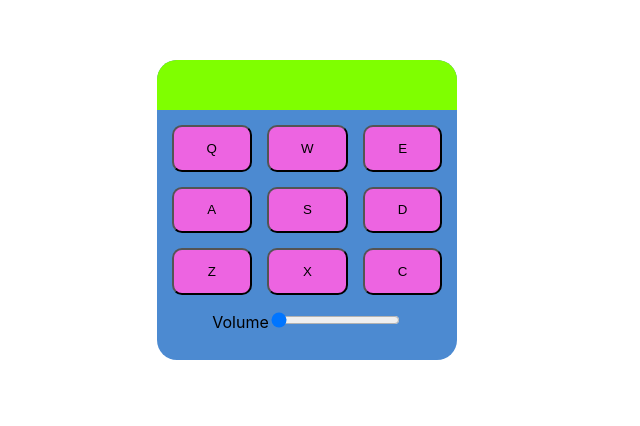
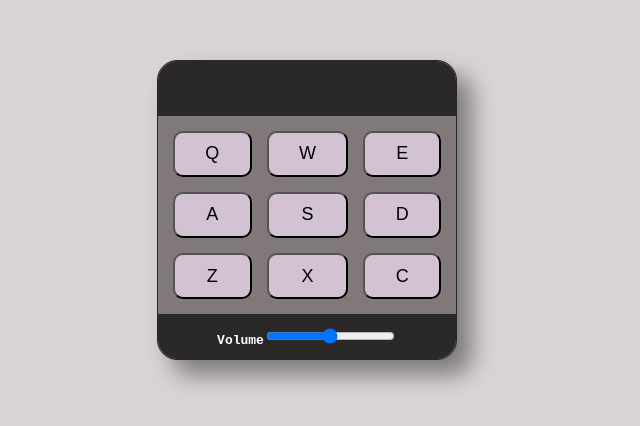
Before and after one commit to SarangWadode/drum-machine, a React (Create React App) app: page / in a window 1280 px wide. Shown: the part 190-616 px from the top of the page, without its empty margins (333-973 px from the left). Built offline with nearby package versions, Linux system fonts and the light colour scheme.

Commit message:
styled all the components and console logs removed

```diff
--- a/src/components/App.css
+++ b/src/components/App.css
@@ -1,19 +1,23 @@
 .App {
     display: flex;
     flex-direction: column;
-    background: rgb(76, 138, 209);
+    background: rgb(129, 121, 121);
     width: 300px;
     height: 300px;
+    border: 1px solid rgb(43, 38, 38);
     border-radius: 20px;
+    box-shadow: 15px 15px 23px 0px rgba(92,92,92, 0.75);
 }
 
 #display {
-    height: 50px;
-    background: chartreuse;
+    height: 55px;
+    background: rgb(43, 40, 40);
     border-radius: 20px 20px 0 0;
     display: flex;
     justify-content: center;
-    align-items: center
+    align-items: center;
+    font-size: 18px;
+    color: rgb(241, 234, 234);
 }
 
 #buttons {
@@ -25,18 +29,26 @@
 }
 
 .drum-pad {
-    background: rgb(237, 100, 225);
+    background: rgb(211, 195, 210);
     border-radius: 10px;
     cursor: pointer;
     transition: all 0.2s ease-in-out;
+    font-size: 18px;
 }
 
 .playing {
     transform: scale(1.1);
-    border-color: yellow;
+    border-color: rgb(8, 8, 8);
+    background: rgb(70, 68, 68);
+    color: white;
 }
 
 .slider {
     display: flex;
     justify-content: center;
+    align-items: center;
+    height: 45px;
+    border-radius: 0 0 20px 20px;
+    background: rgb(43, 40, 40);;
+    color: white;
 }
--- a/src/components/App.jsx
+++ b/src/components/App.jsx
@@ -74,7 +74,7 @@ export default class App extends Component {
     super(props)
     this.state = {
       display: '',
-      vol: '0'
+      vol: '0.5'
     }
     this.handleKeypress = this.handleKeypress.bind(this)
     this.removeTransition = this.removeTransition.bind(this)
@@ -102,7 +102,6 @@ export default class App extends Component {
       return
     }
     const audio = button.querySelector('audio')
-    // console.log(audio)
     audio.currentTime = 0;
     audio.play()
     button.classList.add('playing')
@@ -124,11 +123,9 @@ export default class App extends Component {
 
   handleChange(e) {
     const audios = document.querySelectorAll('audio')
-    console.log(audios)
     this.setState({
       vol: e.target.value
     })
-    console.log(this.state.vol)
     audios.forEach(audio => {
       audio.volume = e.target.value
     })
--- a/src/index.css
+++ b/src/index.css
@@ -19,6 +19,9 @@ body {
   display: flex;
   justify-content: center;
   align-items: center;
+  background: rgb(219, 212, 212);
+  font-family: monospace;
+  font-weight: 600;
 }
 
 code {
```
